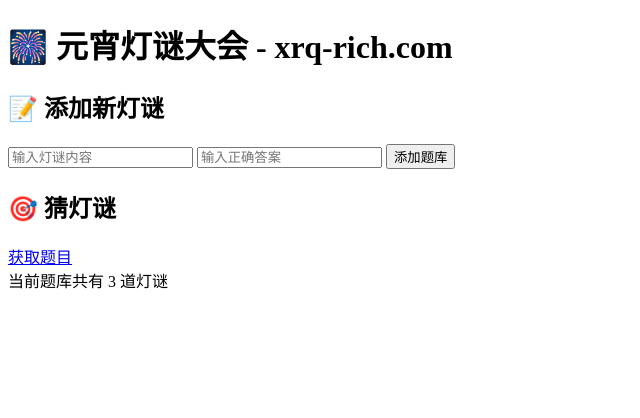
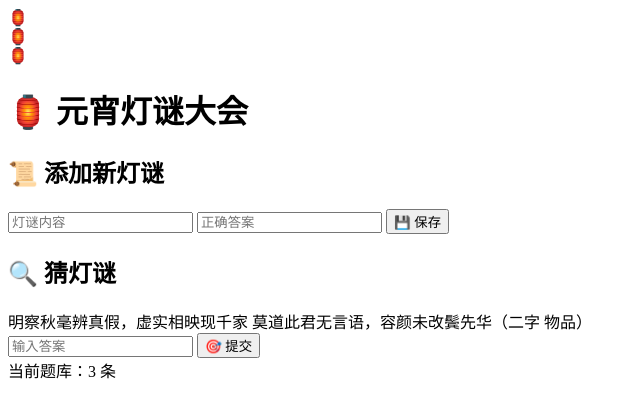
Before and after one commit to Richbool/riddles, a Flask app: page /guess in a window 1280 px wide. Shown: the top 418 px of the page, without its empty margins (0-640 px from the left). Run offline with Flask 2, Linux system fonts and the light colour scheme.

Commit message:
Update index.html

```diff
--- a/templates/index.html
+++ b/templates/index.html
@@ -1,55 +1,69 @@
 <!DOCTYPE html>
 <html>
 <head>
-    <title>元宵灯谜大会</title>
+    <title>元宵灯谜 - xrq-rich.com</title>
     <link rel="stylesheet" href="/static/style.css">
 </head>
 <body>
+    <!-- 灯笼容器 -->
+    <div class="lanterns">
+        <div class="lantern">🏮</div>
+        <div class="lantern">🏮</div>
+        <div class="lantern">🏮</div>
+    </div>
+
     <div class="container">
-        <h1>🎆 元宵灯谜大会 - xrq-rich.com</h1>
+        <h1>🏮 元宵灯谜大会</h1>
 
-        <!-- 添加灯谜表单 -->
-        <div class="section">
-            <h2>📝 添加新灯谜</h2>
-            <form action="/" method="post" onsubmit="lockForm(this)">
-                <input type="text" name="riddle" placeholder="输入灯谜内容" required>
-                <input type="text" name="answer" placeholder="输入正确答案" required>
-                <button type="submit">添加题库</button>
+        <!-- 添加表单 -->
+        <div class="card">
+            <h2>📜 添加新灯谜</h2>
+            <form action="/" method="post">
+                <input type="text" name="riddle" placeholder="灯谜内容" required>
+                <input type="text" name="answer" placeholder="正确答案" required>
+                <button type="submit">💾 保存</button>
             </form>
         </div>
 
-        <!-- 猜灯谜模块 -->
-        <div class="section">
-            <h2>🎯 猜灯谜</h2>
-            {% if current_riddle %}
-                <div class="riddle-box">
-                    <p class="riddle-text">{{ current_riddle }}</p>
-                    <form action="/guess" method="post" onsubmit="handleSubmit(this)">
-                        <input type="text" name="answer" placeholder="输入你的答案" required>
-                        <button type="submit">提交答案</button>
+        <!-- 猜谜区 -->
+        <div class="card">
+            <h2>🔍 猜灯谜</h2>
+            {% if current %}
+                <div class="current-riddle">
+                    {{ current }}
+                    <form action="/guess" method="post">
+                        <input type="text" name="answer" placeholder="输入答案" required>
+                        <button type="submit">🎯 提交</button>
                     </form>
                 </div>
             {% else %}
-                <a href="/guess" class="btn" onclick="showLoader()">获取题目</a>
+                <a href="/guess" class="btn">✨ 随机抽题</a>
             {% endif %}
 
             <!-- 结果展示 -->
             {% if result %}
                 <div class="result {{ 'correct' if result.is_correct else 'wrong' }}">
                     {% if result.is_correct %}
-                        ✅ 恭喜答对了！
+                        <div class="celebrate">🎉 正确！</div>
                     {% else %}
-                        ❌ 正确答案：{{ result.correct_answer }}
-                        <p class="user-answer">你的答案：{{ result.user_answer }}</p>
+                        <div class="answer-box">
+                            <div>❌ 你的答案：{{ result.user_answer }}</div>
+                            <div>✅ 正确答案：{{ result.correct_answer }}</div>
+                        </div>
                     {% endif %}
-                    <a href="/guess" class="btn">下一题</a>
+                    <div class="actions">
+                        <a href="/guess" class="btn">➡️ 下一题</a>
+                        {% if not result.is_correct %}
+                        <button onclick="retry()">🔄 重试</button>
+                        {% endif %}
+                    </div>
                 </div>
             {% endif %}
         </div>
 
-        <!-- 题库统计 -->
+        <!-- 题库状态 -->
         <div class="stats">
-            当前题库共有 {{ riddles|length }} 道灯谜
+            当前题库：{{ riddles|length }} 条
             {% if error %}<div class="error">{{ error }}</div>{% endif %}
         </div>
     </div>
```
